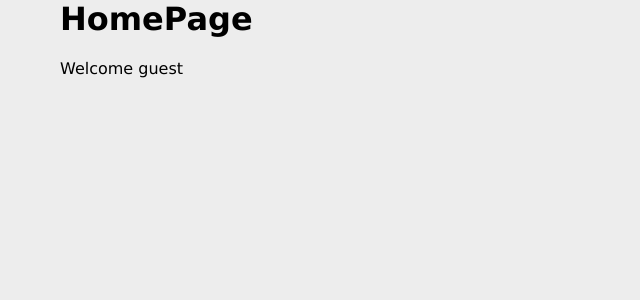
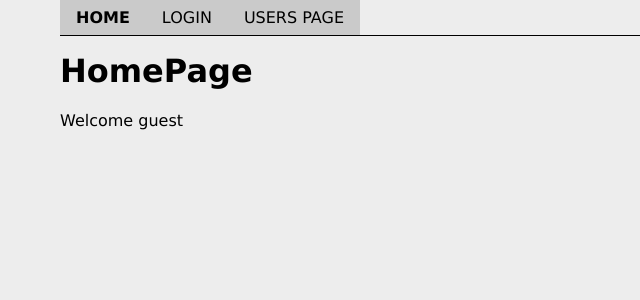
Before and after one commit to MariusCodeAcademy/feu2-12_r_context_api_useReducer, a React (Vite) app: page / in a window 1280 px wide. Shown: the top 300 px of the page, without its empty margins (0-640 px from the left). Built offline with nearby package versions, Linux system fonts and the light colour scheme.

Commit message:
header navigation

```diff
--- a/src/App.css
+++ b/src/App.css
@@ -0,0 +1,14 @@
+.main-header {
+  border-bottom: 1px solid #000;
+  margin-bottom: 1rem;
+}
+
+.nav-link {
+  background-color: rgb(202, 202, 202);
+  text-transform: uppercase;
+  padding: 0.5em 1em;
+  display: inline-block;
+}
+.nav-link.active {
+  font-weight: bold;
+}
--- a/src/App.jsx
+++ b/src/App.jsx
@@ -3,10 +3,12 @@ import './App.css';
 import HomePage from './pages/HomePage';
 import LoginPage from './pages/LoginPage';
 import UserOnlyPage from './pages/UserOnlyPage';
+import Header from './components/Header';
 
 function App() {
   return (
     <div className='App container'>
+      <Header />
       <Switch>
         <Route path={'/user-page'}>
           <UserOnlyPage />
--- /dev/null
+++ b/src/components/Header.jsx
@@ -0,0 +1,20 @@
+import { NavLink } from 'react-router-dom';
+
+function Header(props) {
+  return (
+    <header className='main-header'>
+      <nav>
+        <NavLink className='nav-link' to='/' exact>
+          Home
+        </NavLink>
+        <NavLink className='nav-link' to='/login'>
+          Login
+        </NavLink>
+        <NavLink className='nav-link' to='/user-page'>
+          Users Page
+        </NavLink>
+      </nav>
+    </header>
+  );
+}
+export default Header;
```
